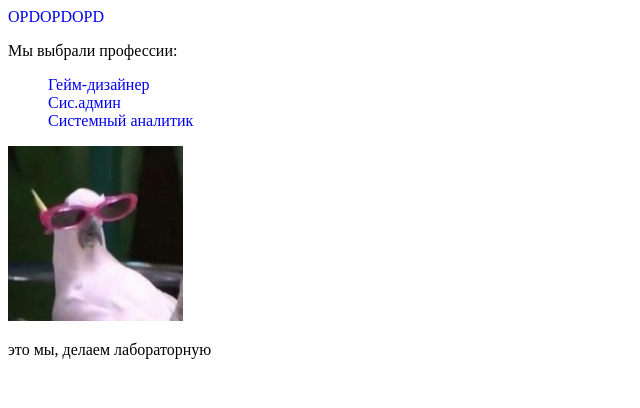
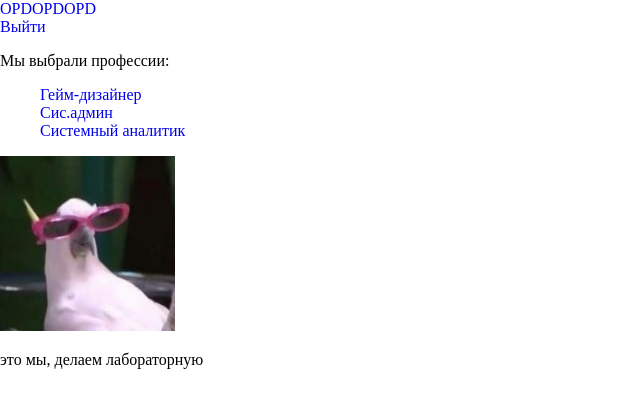
Before and after one commit to naku0/OPDOPDOPD, a plain HTML site: page labaOPDOPDOPD/OPDOPDOPD.html in a window 1280 px wide. Shown: the whole page, without its empty margins (0-640 px from the left). Drawn offline with Linux system fonts and the light colour scheme.

Commit message:
Add files via upload

```diff
--- a/labaOPDOPDOPD/OPDOPDOPD.html
+++ b/labaOPDOPDOPD/OPDOPDOPD.html
@@ -6,7 +6,14 @@
     <title>OPDOPDOPD</title>
 </head>
 <body>
+<header>
+    <div class="logo">
 <a href="https://youtu.be/dQw4w9WgXcQ?si=swkKsubkCwZgkvkd" target="_blank">OPDOPDOPD</a>
+    </div>
+    <div class="exit">
+        <a href="welcomepage.html" onclick="EndSession()">Выйти</a>
+    </div>
+</header>
 <p>Мы выбрали профессии:</p>
 <ul>
     <li>
--- a/labaOPDOPDOPD/javaScript(s).js
+++ b/labaOPDOPDOPD/javaScript(s).js
@@ -31,3 +31,6 @@ function CheckInputReg(){
 function ConfirmPassword(psw1, psw2){
     return psw1 === psw2;
 }
+function EndSession(){
+
+}
--- a/labaOPDOPDOPD/styling.css
+++ b/labaOPDOPDOPD/styling.css
@@ -10,3 +10,7 @@ div.enter{
 div.reg{
     display: none;
 }
+body{
+    margin: 0;
+
+}
```
